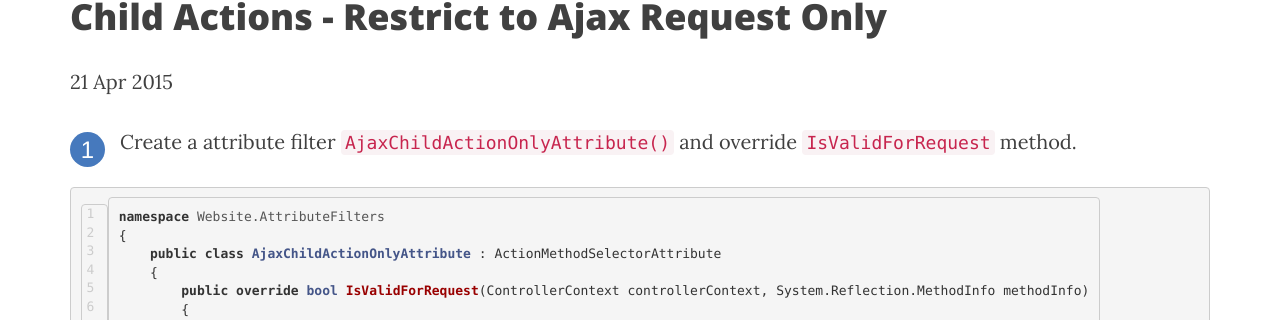
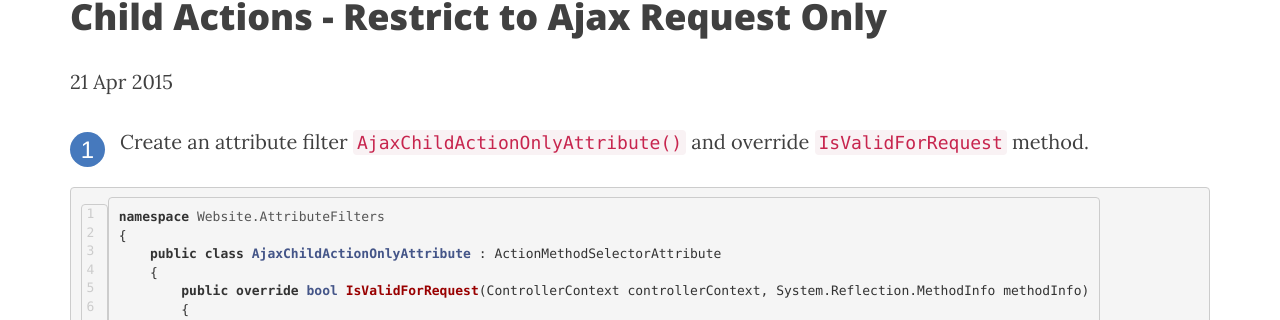
Before and after one commit to shawinder/shawinder.github.io, a Jekyll site: the page built from _posts/2015-04-21-ajax-child-actions.md, in a window 1280 px wide. Shown: the part 433-753 px from the top of the page. Built offline with Jekyll 4.4.1, drawn with Linux system fonts in a browser that asks for light colours; nearby versions of some CDN libraries.

Commit message:
Update 2015-04-21-ajax-child-actions.md

```diff
--- a/_posts/2015-04-21-ajax-child-actions.md
+++ b/_posts/2015-04-21-ajax-child-actions.md
@@ -4,7 +4,7 @@
 date: 2015-04-21
 header_desc: Child Actions - Restrict to Ajax Request Only
 ---
-<p><span class="step">1</span> Create a attribute filter <code>AjaxChildActionOnlyAttribute()</code> and override <code>IsValidForRequest</code> method.</p>
+<p><span class="step">1</span> Create an attribute filter <code>AjaxChildActionOnlyAttribute()</code> and override <code>IsValidForRequest</code> method.</p>
 
 {% highlight csharp linenos %}
 
```
